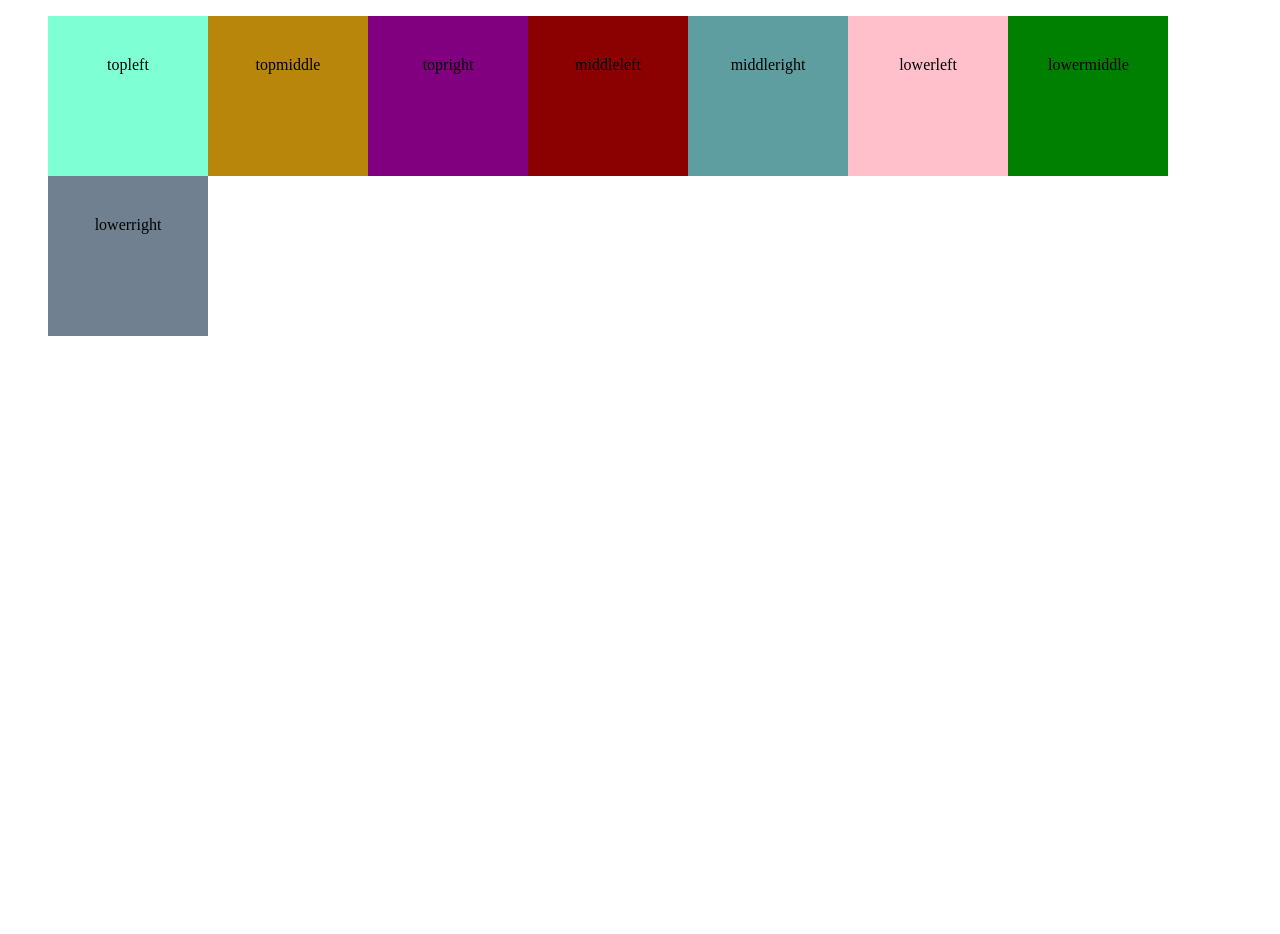
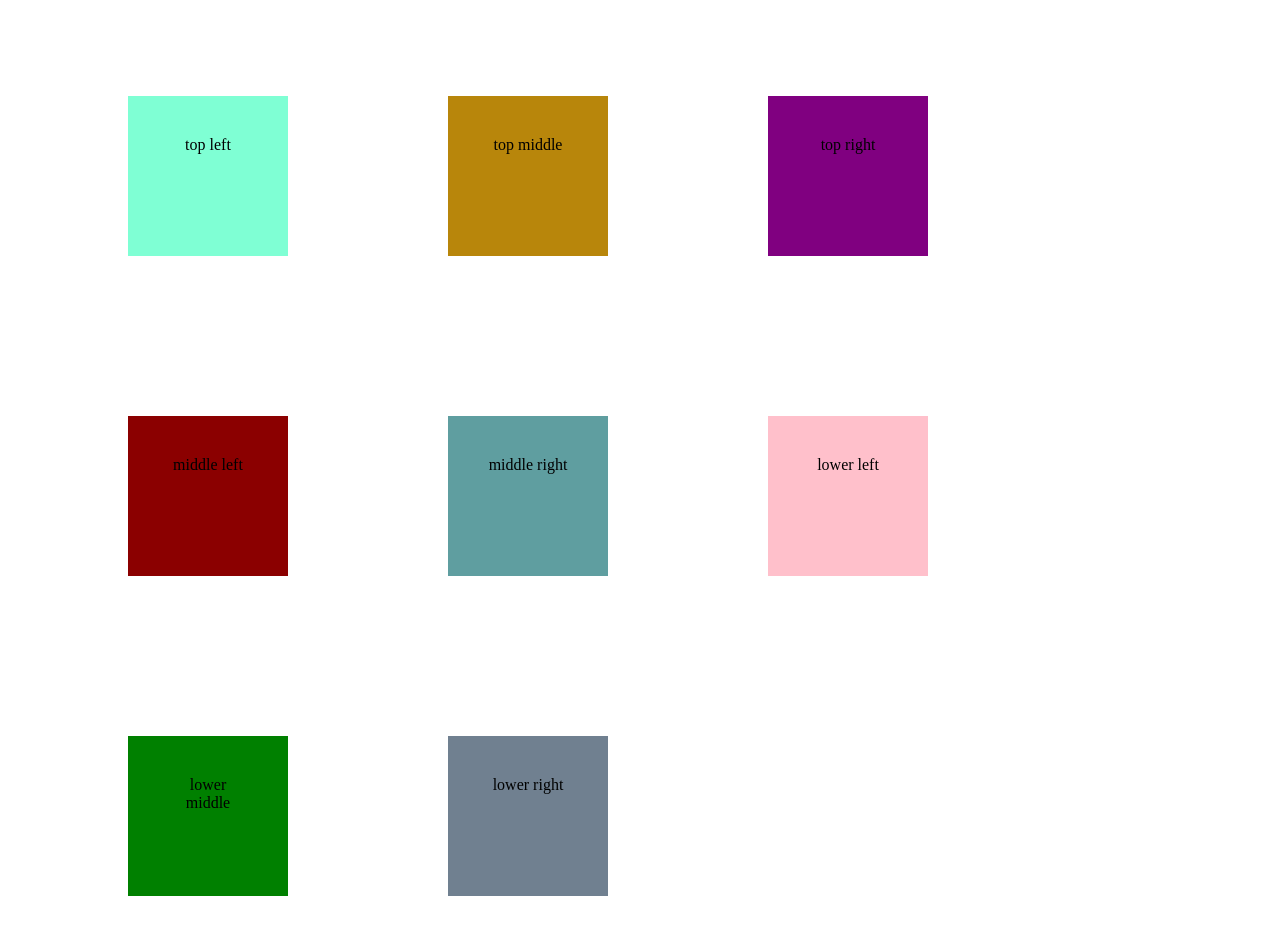
Before and after one commit to DanielCochran61/Pure-CSS-Grid, a plain HTML site: page index.html in a window 1280 px wide. Before the commit the page ends 800 px from the top, so only its background shows below. Drawn offline with Linux system fonts and the light colour scheme.

Commit message:
margin changes

```diff
--- a/index.html
+++ b/index.html
@@ -10,14 +10,14 @@
 <body>
 
     <ul class="grid">
-        <li class="topleft">topleft</li>
-        <li class="topmiddle">topmiddle</li>
-        <li class="topright">topright</li>
-        <li class="middleleft">middleleft</li>
-        <li class="middleright">middleright</li>
-        <li class="lowerleft">lowerleft</li>
-        <li class="lowermiddle">lowermiddle</li>
-        <li class="lowerright">lowerright</li>
+        <li class="topleft">top left</li>
+        <li class="topmiddle">top middle</li>
+        <li class="topright">top right</li>
+        <li class="middleleft">middle left</li>
+        <li class="middleright">middle right</li>
+        <li class="lowerleft">lower left</li>
+        <li class="lowermiddle">lower middle</li>
+        <li class="lowerright">lower right</li>
     </ul>
 
 </body>
--- a/style.css
+++ b/style.css
@@ -11,6 +11,7 @@
     height: 80px;
     width: 80px;
     padding: 40px;
+    margin: 80px;
 }
 
 .topmiddle {
@@ -19,6 +20,7 @@
     height: 80px;
     width: 80px;
     padding: 40px;
+    margin: 80px;
 }
 
 .topright {
@@ -27,6 +29,7 @@
     height: 80px;
     width: 80px;
     padding: 40px;
+    margin: 80px;
 }
 
 .middleleft {
@@ -35,6 +38,7 @@
     height: 80px;
     width: 80px;
     padding: 40px;
+    margin: 80px;
 }
 
 .middleright {
@@ -43,6 +47,7 @@
     height: 80px;
     width: 80px;
     padding: 40px;
+    margin: 80px;
 }
 
 .lowerleft {
@@ -51,6 +56,7 @@
     height: 80px;
     width: 80px;
     padding: 40px;
+    margin: 80px;
 }
 
 .lowermiddle {
@@ -59,6 +65,7 @@
     height: 80px;
     width: 80px;
     padding: 40px;
+    margin: 80px;
 }
 
 .lowerright {
@@ -67,4 +74,5 @@
     height: 80px;
     width: 80px;
     padding: 40px;
+    margin: 80px;
 }
```
